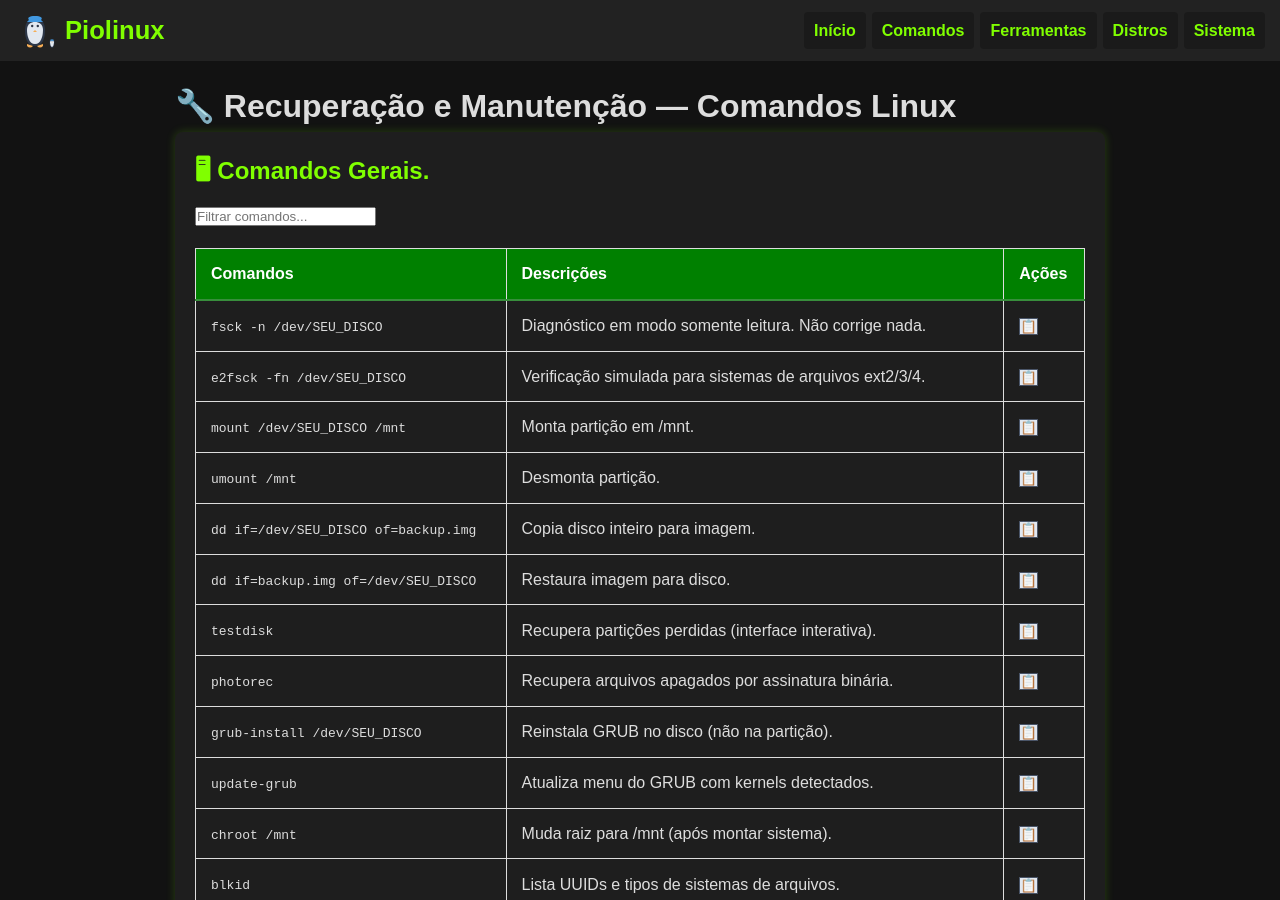
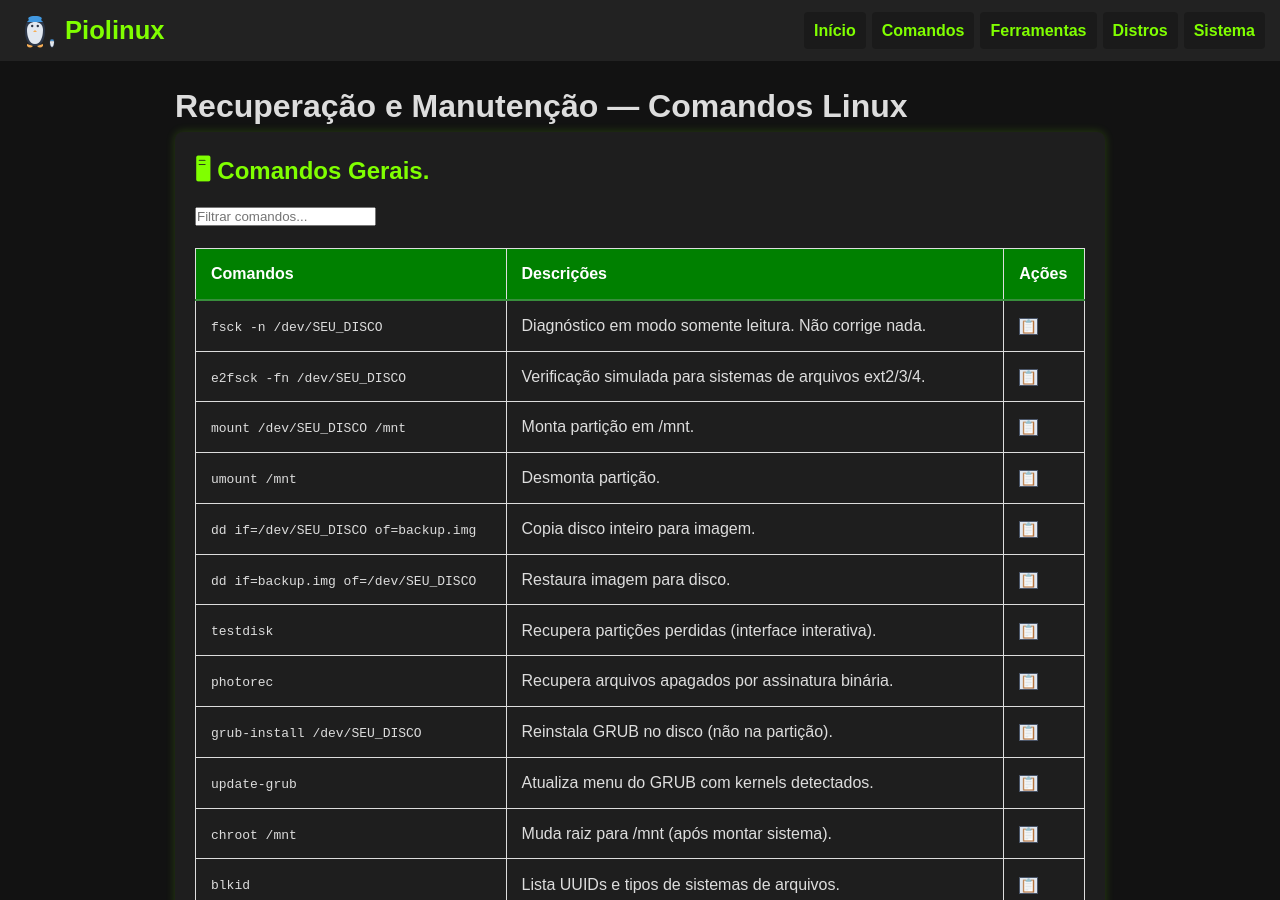
Before and after one commit to Piolinux/piolinux-site, a Jekyll site: the page built from _pages/_comandos/recuperacao-e-manutencao.md, in a window 1280 px wide and 900 px high. Built offline with Jekyll 4.4.1, drawn with Linux system fonts in a browser that asks for light colours.

```diff
--- a/_pages/_comandos/recuperacao-e-manutencao.md
+++ b/_pages/_comandos/recuperacao-e-manutencao.md
@@ -1,6 +1,6 @@
 ---
 layout: default
-title: "🔧 Recuperação e Manutenção — Comandos Linux"
+title: "Recuperação e Manutenção — Comandos Linux"
 description: "Guia técnico com comandos essenciais de Recuperação e Manutenção. Copie, cole e use direto no terminal. Organizado por recuperação e manutenção."
 permalink: /recuperacao-e-manutencao/
 ---
```
